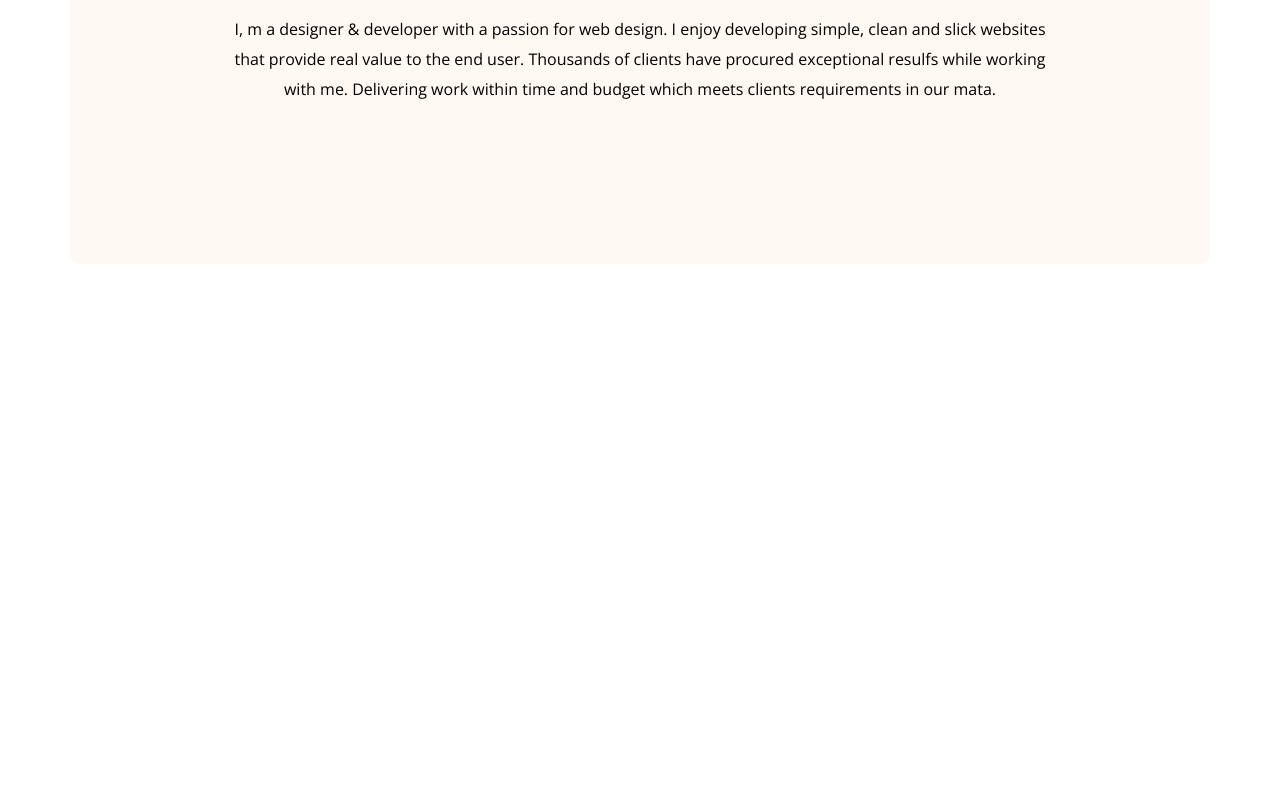
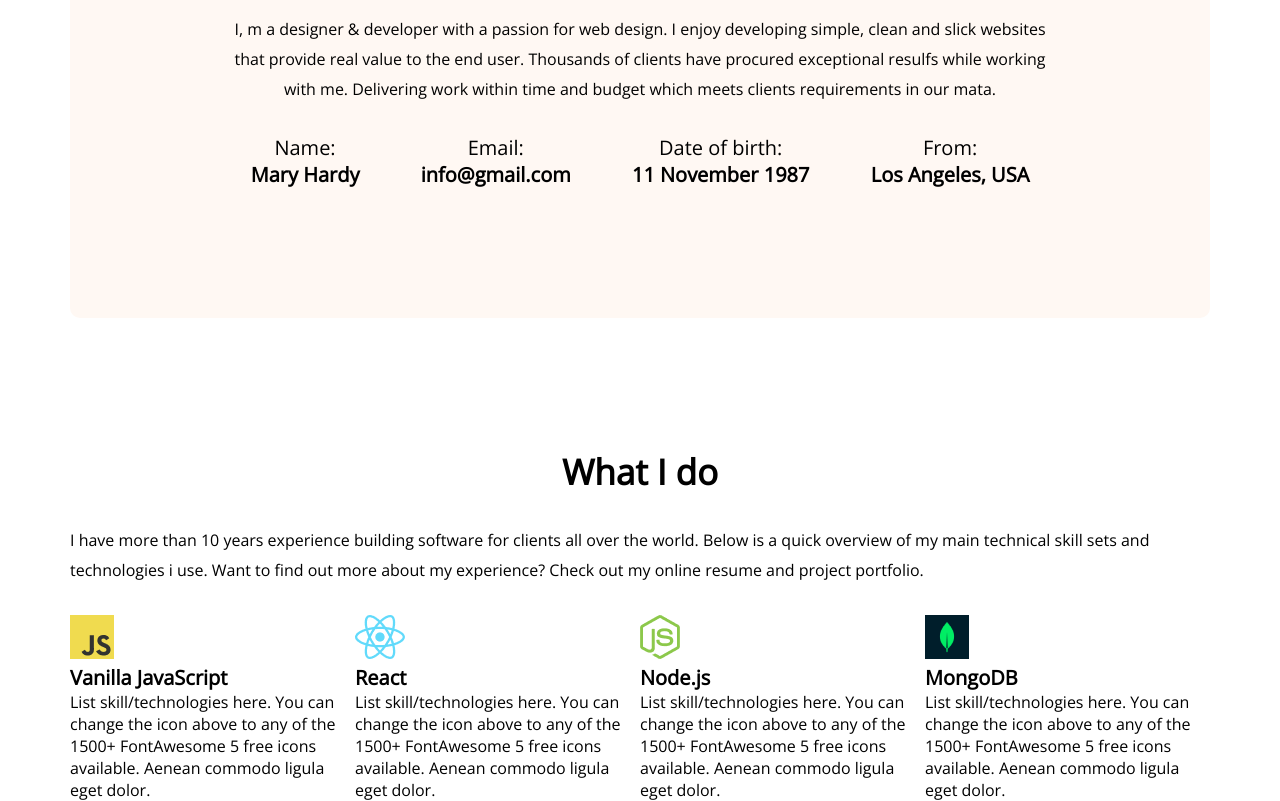
Before and after one commit to Rakibul5661/first-assinment, a plain HTML site: page index.html in a window 1280 px wide. Shown: the part 1160-1961 px from the top of the page. Before the commit the page ends 1554 px from the top, so only its background shows below. Drawn offline with nearby package versions, Linux system fonts and the light colour scheme.

Commit message:
adding what i do section

```diff
--- a/index.html
+++ b/index.html
@@ -33,9 +33,53 @@
         <section class="about-me">
             <h1 class="section-title">About Me</h1>
             <p class="section-description">I, m a designer & developer with a passion for web design. I enjoy developing simple, clean and slick websites that provide real value to the end user. Thousands of clients have procured exceptional resulfs while working with me. Delivering work within time and budget which meets clients requirements in our mata.</p>
+            <div class="about-info-container">
+                <div class="about-info">
+                    <p class="info-title">Name:</p>
+                    <p class="info-description">Mary Hardy </p>
+                </div>
+                <div class="about-info">
+                    <p class="info-title">Email:</p>
+                    <p class="info-description">info@gmail.com</p>
+                </div>
+                <div class="about-info">
+                    <p class="info-title">Date of birth:</p>
+                    <p class="info-description">11 November 1987</p>
+                </div>
+                <div class="about-info">
+                    <p class="info-title">From:</p>
+                    <p class="info-description">Los Angeles, USA</p>
+                </div>
+            </div>
+        </section>
+        <!-- what i do -->
+        <section class="what-i-do">
+            <h3 class="section-title">What I do</h3>
+            <p class="section-description">I have more than 10 years experience building software for clients all over the world. Below is a quick overview of my main technical skill sets and technologies i use. Want to find out more about my experience? Check out my online resume and project portfolio.</p>
+            <div class="skills-container">
+                <div class="div">
+                    <img src="./images/icons/js.png" alt="">
+                    <P class="info-description">Vanilla JavaScript</P>
+                    <P>List skill/technologies here. You can change the icon above to any of the 1500+ FontAwesome 5 free icons available. Aenean commodo ligula eget dolor.</P>
+                </div>
+                <div class="div">
+                    <img src="./images/icons/react.png" alt="">
+                    <P class="info-description">React</P>
+                    <P>List skill/technologies here. You can change the icon above to any of the 1500+ FontAwesome 5 free icons available. Aenean commodo ligula eget dolor.</P>
+                </div>
+                <div class="div">
+                    <img src="./images/icons/nodejs.png" alt="">
+                    <P class="info-description">Node.js</P>
+                    <P>List skill/technologies here. You can change the icon above to any of the 1500+ FontAwesome 5 free icons available. Aenean commodo ligula eget dolor.</P>
+                </div>
+                <div class="div">
+                    <img src="./images/icons/mongo.png" alt="">
+                    <P class="info-description">MongoDB</P>
+                    <P>List skill/technologies here. You can change the icon above to any of the 1500+ FontAwesome 5 free icons available. Aenean commodo ligula eget dolor.</P>
+                </div>
+            </div>
+        </section>
     </main>
-
-    </section>
     <footer>
 
     </footer>
--- a/styles/style.css
+++ b/styles/style.css
@@ -70,11 +70,13 @@ nav ul li button {}
     font-size: 85px;
     margin-bottom: 20px;
 }
-.section-description{
+
+.section-description {
     margin-bottom: 30px;
     line-height: 30px;
 }
-#second-btn{
+
+#second-btn {
     border: 1px solid #FD6E0A;
     background: white;
     color: #FD6E0A;
@@ -82,22 +84,45 @@ nav ul li button {}
 }
 
 /* main section */
-main{
+main {
     max-width: 1140px;
     margin: 0 auto;
 }
 
 /* about section styles */
-.about-me{
+.about-me {
     background-color: #FFF8F3;
     margin: 130px 0;
     border-radius: 10px;
     padding: 130px 150px;
     text-align: center;
 }
-.section-title{
+
+.section-title {
     font-size: 35px;
     font-weight: 700;
     margin-bottom: 30px;
     text-align: center;
 }
+
+.about-info-container {
+    display: flex;
+    justify-content: space-around;
+
+}
+
+.about-info {}
+
+.info-title {
+    font-weight: 400;
+    font-size: 20px;
+}
+
+.info-description {
+    font-weight: 700;
+    font-size: 20px;
+}
+/* what i do */
+.skills-container{
+    display: flex;
+}
```
